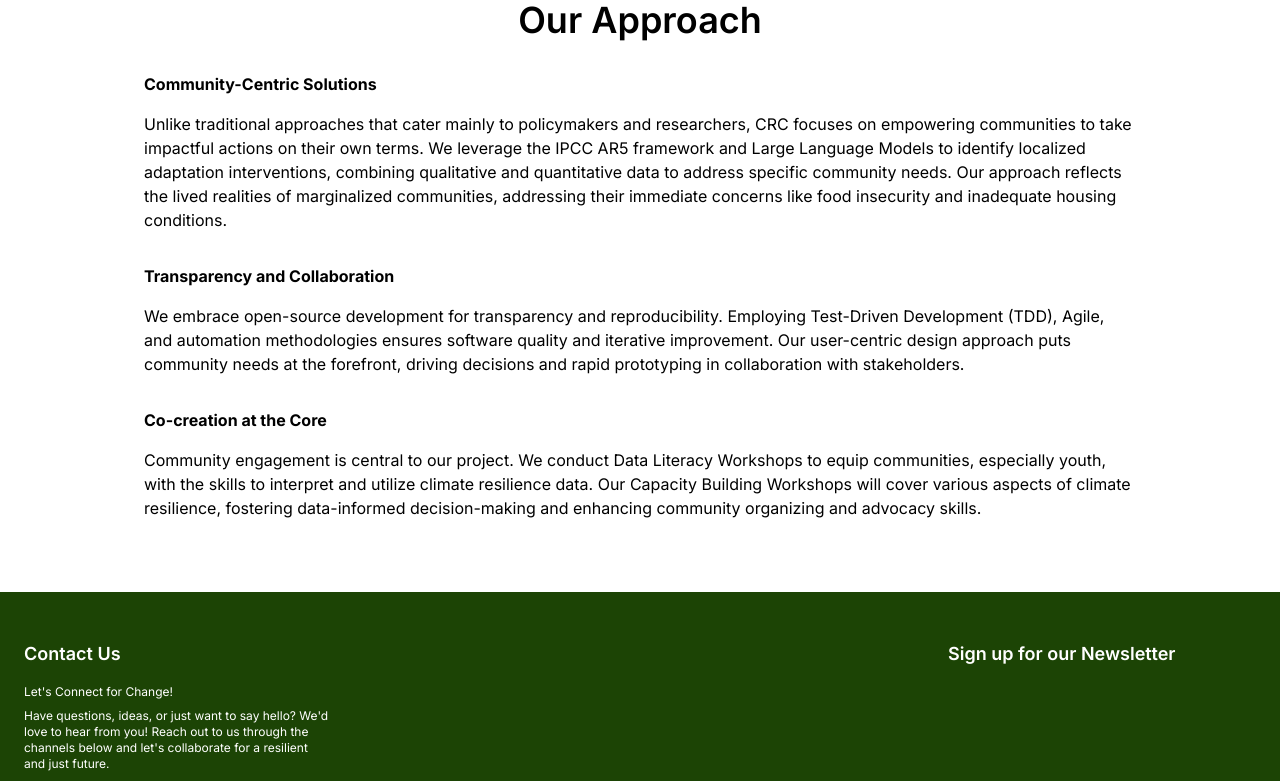
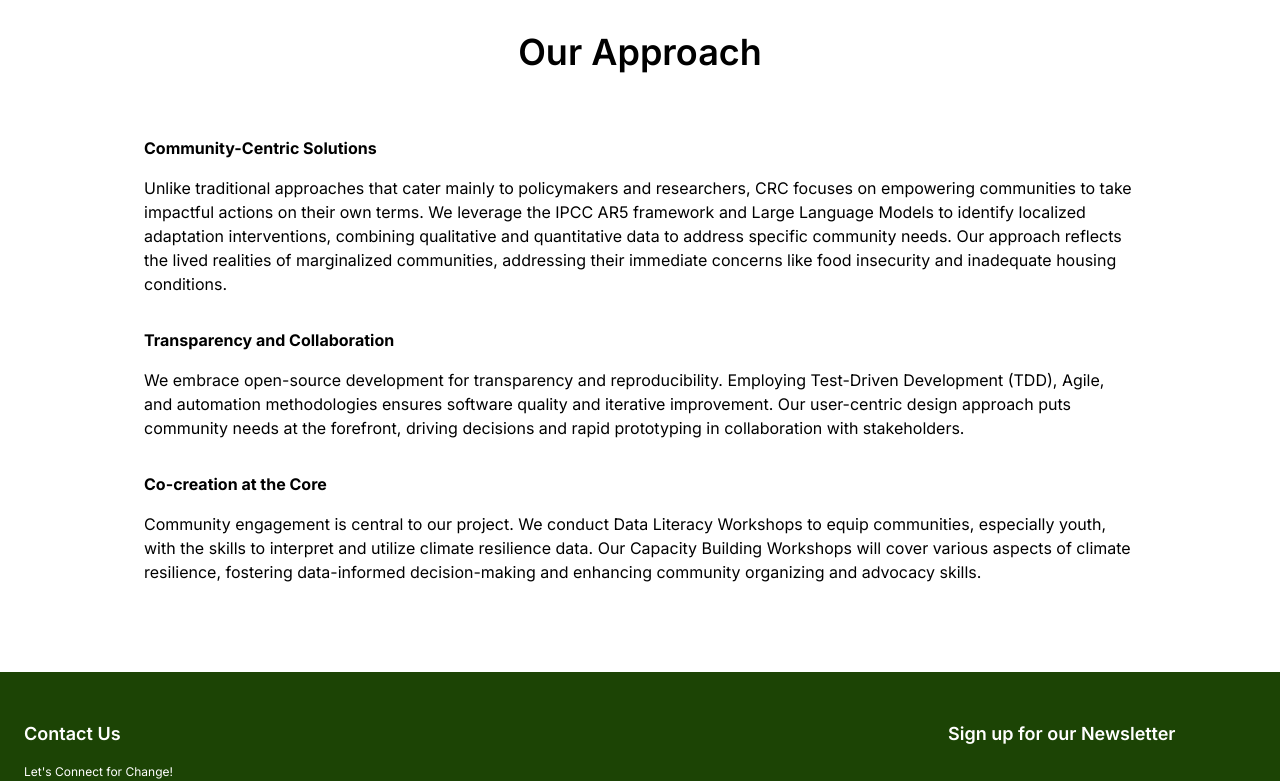
Before and after one commit to Climate-Resilient-Communities/crc_website, a Next.js app: page /about in a window 1280 px wide. Shown: the part 1782-2563 px from the top of the page. Built offline with nearby package versions, Linux system fonts and the light colour scheme.

Commit message:
edited about page

```diff
--- a/app/about/page.tsx
+++ b/app/about/page.tsx
@@ -31,6 +31,7 @@ export default function Contributor() {
                 participate in the adaptation of climate change.
                 </p>
                 </div>
+
                 <div>
                 <h3 className="py-4 text-center justify-between mx-auto text-2xl md:text-3xl lg:text-4xl font-semibold">
                     Our Mission
@@ -44,8 +45,7 @@ export default function Contributor() {
                 &#40;e.g., poor food security, lack of access to affordable housing,
                 lack of equitable mobility&#41;.
                 </p>
-
-                <p className="py-4 mb-8">
+                <p className="py-4">
                 Recognizing that sustainability and justice require attention
                 on a spectrum of issues, we focus on improving the availability,
                 access, and utilization of climate resilience data. In doing so,
@@ -54,8 +54,9 @@ export default function Contributor() {
                 bridge the gap between grassroots actions and top-down climate plans.
                 </p>
                 </div>
+
                 <div>
-                <h3 className="py-4 text-center justify-between pt-4 mx-auto text-2xl md:text-3xl lg:text-4xl font-semibold">
+                <h3 className="py-4 my-8 text-center justify-between pt-4 mx-auto text-2xl md:text-3xl lg:text-4xl font-semibold">
                     Empowering Communities
                 </h3>
                 <h4 className="justify-between pt-4 mx-auto font-bold">
@@ -90,8 +91,9 @@ export default function Contributor() {
                 and enhancing resilience.
                 </p>
                 </div>
+
                 <div>
-                <h3 className="py-4 text-center justify-between pt-4 mx-auto text-2xl md:text-3xl lg:text-4xl font-semibold">
+                <h3 className="py-4 my-8 text-center justify-between pt-4 mx-auto text-2xl md:text-3xl lg:text-4xl font-semibold">
                     Our Approach
                 </h3>
                 <h4 className="justify-between pt-4 mx-auto font-bold">
@@ -124,7 +126,7 @@ export default function Contributor() {
                 <h4 className="justify-between pt-4 mx-auto font-bold">
                 Co-creation at the Core
                 </h4>
-                <p className="py-4 mb-8">
+                <p className="py-4 mb-12">
                 Community engagement is central to our project.
                 We conduct Data Literacy Workshops to equip communities,
                 especially youth, with the skills to interpret and
```
